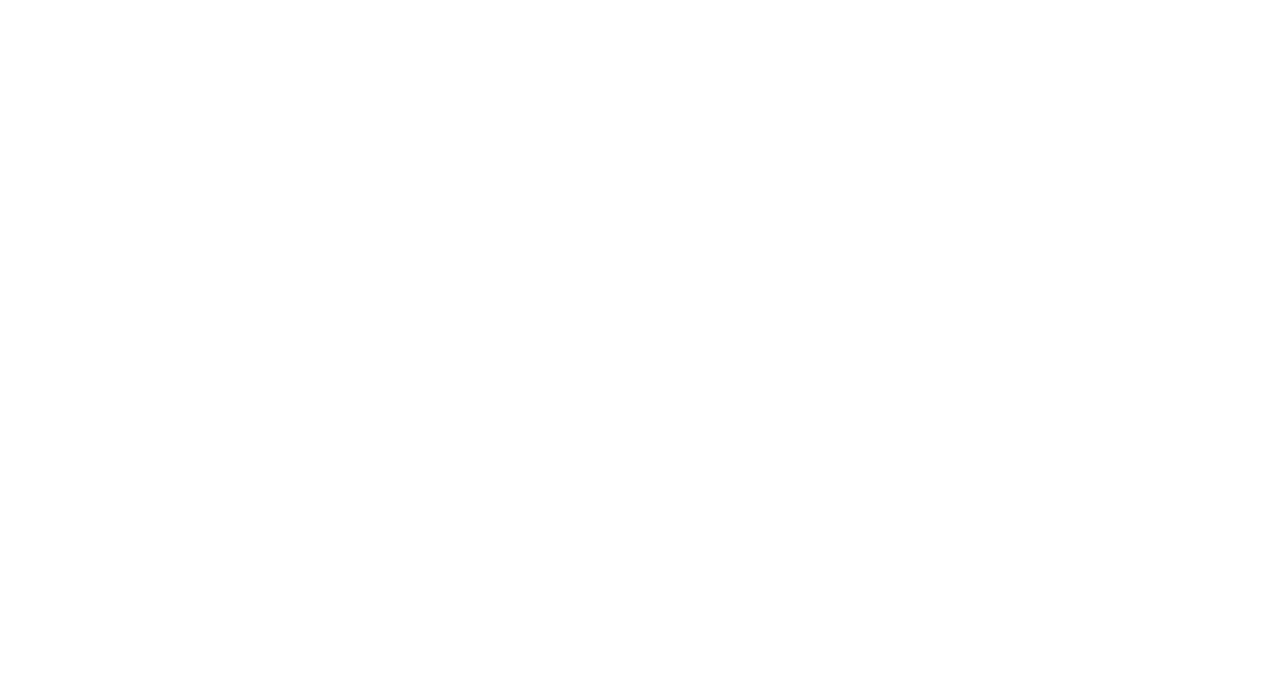
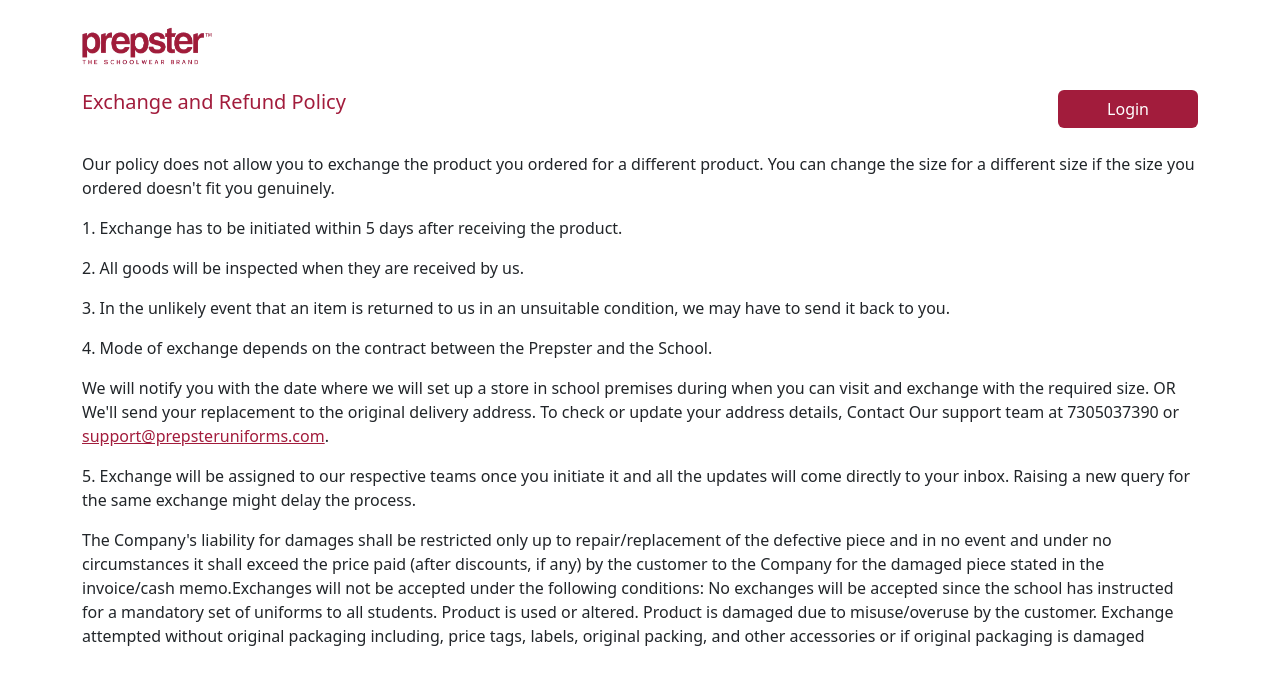
Before and after one commit to kaalees97/angular_prepster, an Angular app: page /exchange-refund-policy in a window 1280 px wide. Before the commit this address led to /. Shown: the top 684 px of the page. Built offline with nearby package versions, Linux system fonts and the light colour scheme.

Commit message:
worked the exchange and refund policy page

```diff
--- a/src/app/app.routes.ts
+++ b/src/app/app.routes.ts
@@ -3,6 +3,7 @@ import { LoginComponent } from './auth/login/login.component';
 import { RegisterComponent } from './auth/register/register.component';
 import { TermsConditionsComponent } from './policy/terms-conditions/terms-conditions.component';
 import { PrivacyPolicyComponent } from './policy/privacy-policy/privacy-policy.component';
+import { ExchangeRefundPolicyComponent } from './policy/exchange-refund-policy/exchange-refund-policy.component';
 
 export const routes: Routes = [
     {
@@ -24,4 +25,9 @@ export const routes: Routes = [
         path:'privacy-policy',
         component:PrivacyPolicyComponent
     },
+
+    {
+        path:'exchange-refund-policy',
+        component:ExchangeRefundPolicyComponent
+    },
 ];
--- a/src/app/auth/login/login.component.html
+++ b/src/app/auth/login/login.component.html
@@ -79,7 +79,7 @@
                     <div class="d-flex justify-content-around px-4 text-md-center mt-4">
                         <small class=" mb-2"><a href="/terms-conditions" class="text-decoration-none" style="color: #A21C3C;">Terms and Conditions</a></small>
                         <small class="mb-2"><a href="/privacy-policy" class="text-decoration-none" style="color: #A21C3C;">Privacy Policy</a></small>
-                        <small class="mb-2"><a href="#" class="text-decoration-none" style="color: #A21C3C;">Exchange and Refund Policy</a></small>
+                        <small class="mb-2"><a href="/exchange-refund-policy" class="text-decoration-none" style="color: #A21C3C;">Exchange and Refund Policy</a></small>
                         <small class="mb-2"><a href="#" class="text-decoration-none" style="color: #A21C3C;">Track the Order</a></small>
                     </div>
                 </div>
--- /dev/null
+++ b/src/app/policy/exchange-refund-policy/exchange-refund-policy.component.css
@@ -0,0 +1,12 @@
+.nxt-btn{
+    color: white;
+    background-color: #A21C3C !important;
+}
+.nxt-btn:hover{
+    color: white !important;
+    background-color: #A21C3C!important;
+}
+
+.st-1{
+    padding-top:10px !important;
+}
--- /dev/null
+++ b/src/app/policy/exchange-refund-policy/exchange-refund-policy.component.html
@@ -0,0 +1,24 @@
+<div class="container my-3">
+
+    <div class="sticky-top bg-white st-1">
+        <img src="/assets/Image/logo.png" alt="" class="img-fluid" style="width: 130px; height: 40px;">
+        <div class="d-flex justify-content-between my-4">
+            <h5 style="color: #A21C3C;">Exchange and Refund Policy</h5>
+            <a href="/login">
+                <button class="btn nxt-btn px-5">Login</button>
+            </a>
+        </div>
+    </div>
+    <p>Our policy does not allow you to exchange the product you ordered for a different product. You can change the size for a different size if the size you ordered doesn't fit you genuinely.</p>
+    <p>1. Exchange has to be initiated within 5 days after receiving the product.</p>
+    <p>2. All goods will be inspected when they are received by us.</p>
+    <p>3. In the unlikely event that an item is returned to us in an unsuitable condition, we may have to send it back to you. </p>
+    <p>4. Mode of exchange depends on the contract between the Prepster and the School.</p>
+    <p>We will notify you with the date where we will set up a store in school premises during when you can visit and exchange with the required size. OR <br>We'll send your replacement to the original delivery address. To check or update your address details, Contact Our support team at 7305037390 or <a href="mailto:support@prepsteruniforms.com" style="color: #A21C3C;">{{ 'support@prepsteruniforms.com' }}</a>.</p>
+    <p>5. Exchange will be assigned to our respective teams once you initiate it and all the updates will come directly to your inbox. Raising a new query for the same exchange might delay the process.</p>
+    <p>The Company's liability for damages shall be restricted only up to repair/replacement of the defective piece and in no event and under no circumstances it shall exceed the price paid (after discounts, if any) by the customer to the Company for the damaged piece stated in the invoice/cash memo.Exchanges will not be accepted under the following conditions:
+    No exchanges will be accepted since the school has instructed for a mandatory set of uniforms to all students.
+    Product is used or altered.
+    Product is damaged due to misuse/overuse by the customer.
+    Exchange attempted without original packaging including, price tags, labels, original packing, and other accessories or if original packaging is damaged</p>
+</div>
```
Also changed, not shown: src/app/policy/exchange-refund-policy/exchange-refund-policy.component.ts (added, +12 -0 lines), 1 other file (tests, documents, lock files or other folders).
